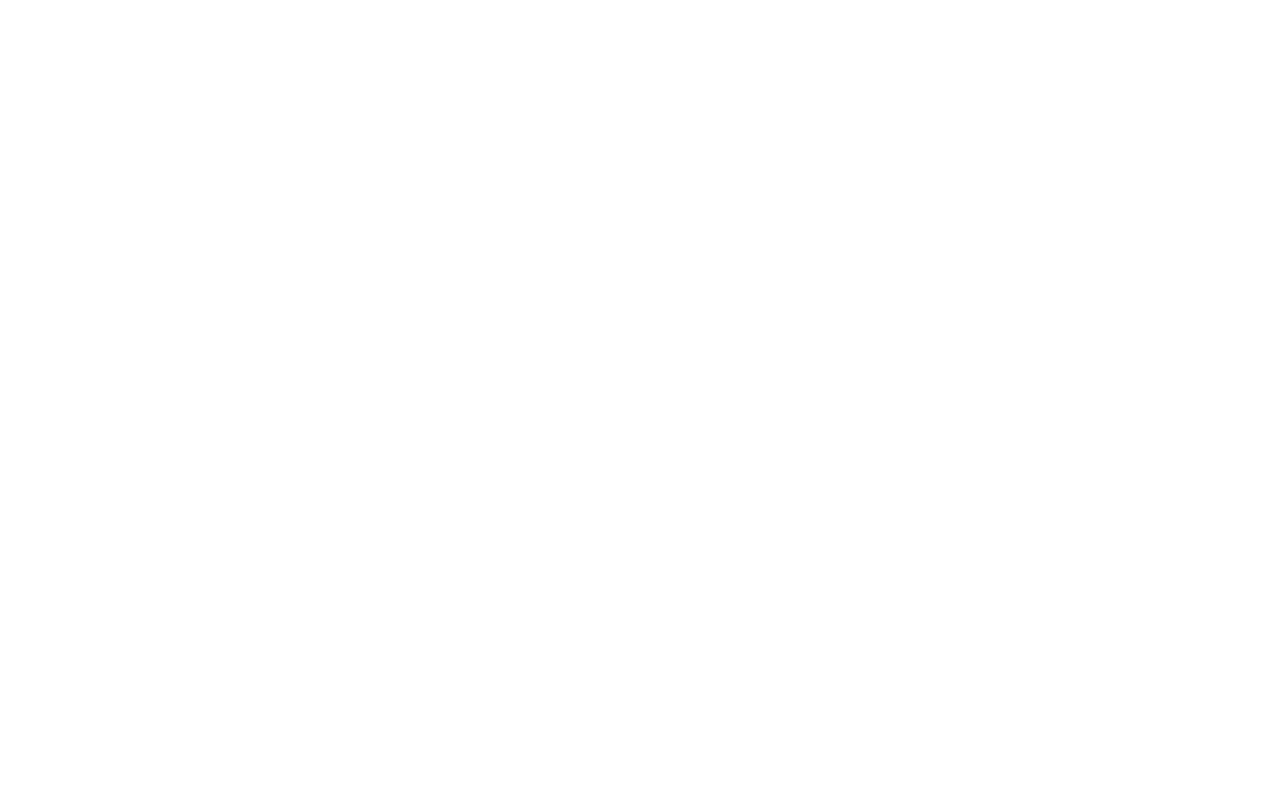
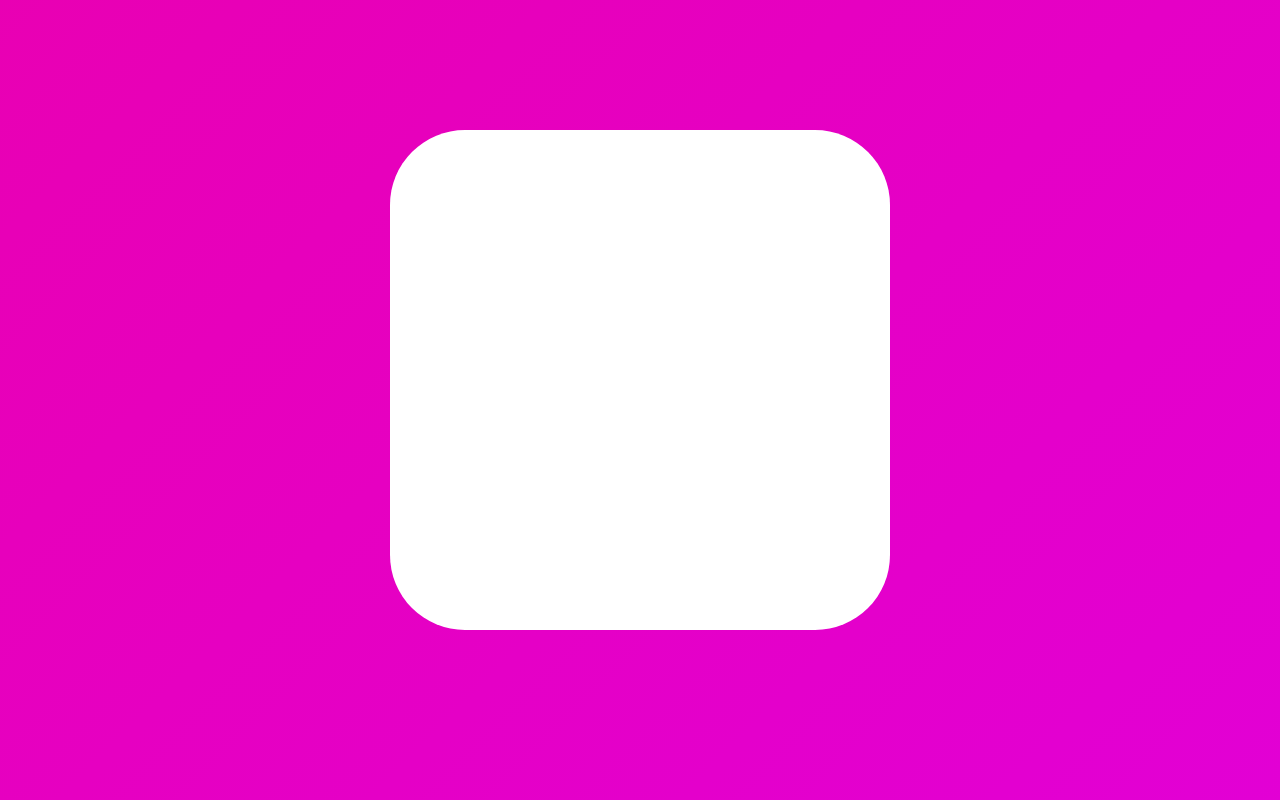
Before and after one commit to jungHyeonS/react-animation, a React (Create React App) app: page / in a window 1280 px wide. Shown: the part 1620-2420 px from the top of the page. Before the commit the page ends 800 px from the top, so only its background shows below. Built offline with nearby package versions, Linux system fonts and the light colour scheme.

Commit message:
react-master-class : motion values

```diff
--- a/src/App.tsx
+++ b/src/App.tsx
@@ -1,13 +1,14 @@
-import React, { useRef } from 'react';
+import React, { useEffect, useRef } from 'react';
 
 import styled from 'styled-components';
-import { motion } from "framer-motion"
-const Wrapper = styled.div`
-  height: 100vh;
+import { motion,useMotionValue ,useTransform,useScroll} from "framer-motion"
+const Wrapper = styled(motion.div)`
+  height: 500vh;
   width: 100vw;
   display: flex;
   justify-content: center;
   align-items: center;
+
 `
 const BiggerBox = styled.div`
   width: 300px;
@@ -72,8 +73,19 @@
 
 function App() {
   const biggerBoxRef = useRef<HTMLDivElement>(null);
+
+  const x = useMotionValue(0)
+  const rotate = useTransform(x,[-800,800],[-360,360]);
+  const gradient = useTransform(x,[-800,0,800],[
+    "linear-gradient(135deg,#00b2ee,#0010ee)",
+    "linear-gradient(135deg,#e09,#d0e)",
+    "linear-gradient(135deg,#43ee00,#eaee00)"
+  ])
+  const {scrollYProgress} = useScroll()
+  const scale = useTransform(scrollYProgress,[0,1],[1,5]);
+  // useEffect(()=>{x.onChange(()=> console.log(x.get()))},[x])
   return (
-    <Wrapper>
+    <Wrapper style={{background:gradient}}>
       {/* <Box variants={boxVariants} initial="start" animate="end">
         <Circle  variants={circleVariants}></Circle>
         <Circle variants={circleVariants}></Circle>
@@ -81,7 +93,7 @@
         <Circle variants={circleVariants}></Circle>
       </Box> */}
 
-      <BiggerBox ref={biggerBoxRef}>
+      {/* <BiggerBox ref={biggerBoxRef}>
         <Box drag
         dragConstraints={biggerBoxRef}
         dragSnapToOrigin
@@ -91,8 +103,10 @@
         whileTap="click"
         // whileDrag="drag"
         />
-      </BiggerBox>
+      </BiggerBox> */}
 
+      {/* <button onClick={() => x.set(100)}>click me</button> */}
+      <Box style={{x:x,rotateZ:rotate,scale:scale}} drag="x" dragSnapToOrigin/>
     </Wrapper>
   );
 }
--- a/src/index.tsx
+++ b/src/index.tsx
@@ -62,7 +62,7 @@
   font-family: 'Source Sans Pro', sans-serif;
 
   transition: background-color 0.3s;
-  background: linear-gradient(135deg,#e09,#d0e);
+
 }
 a{
   text-decoration: none;
```
